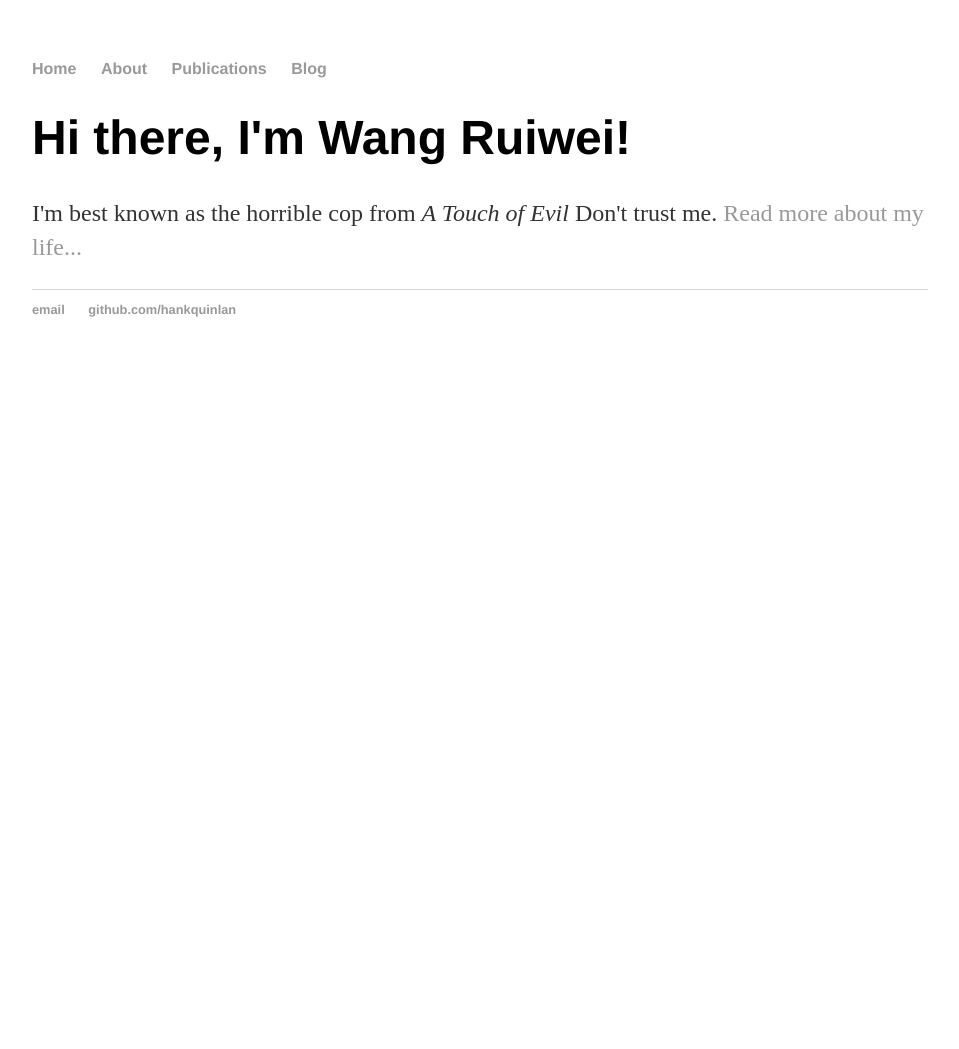
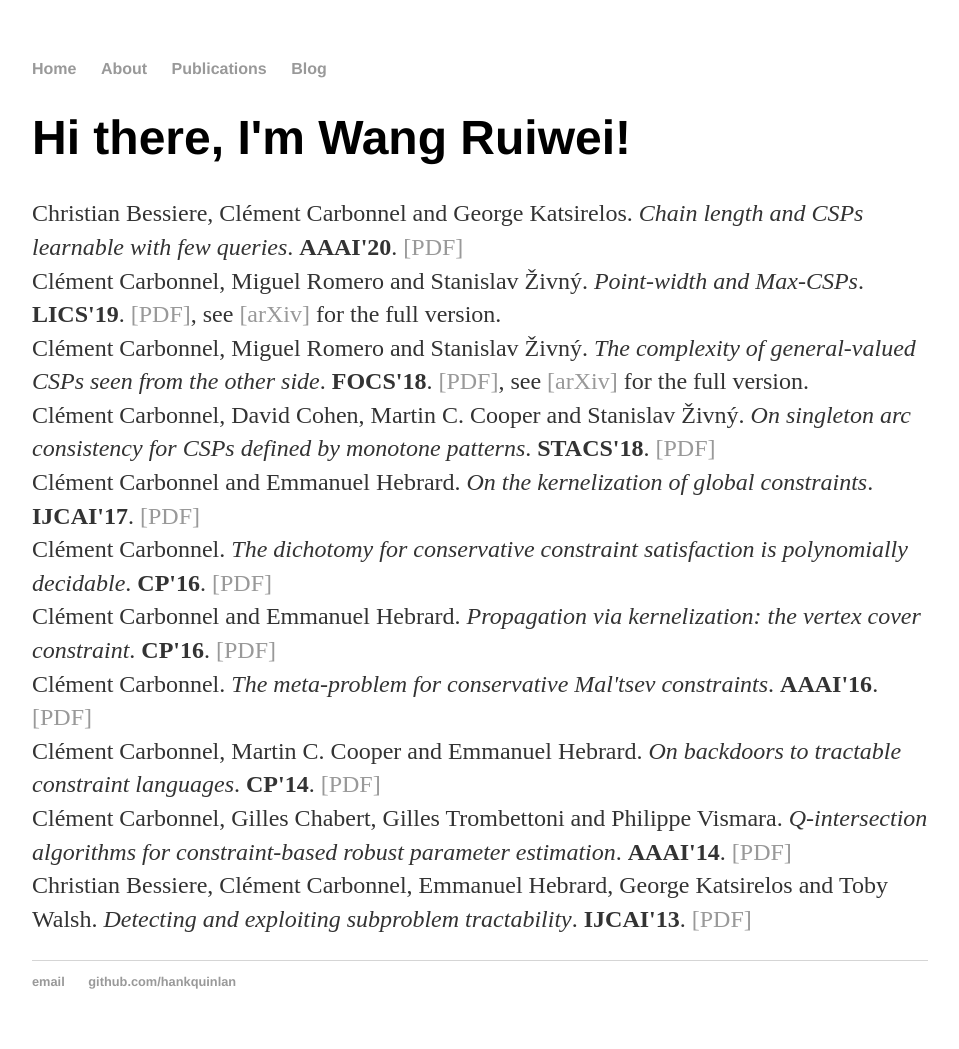
Before and after one commit to WangRuiwei/WangRuiwei.github.io, a Jekyll site: the page built from index.html, in a window 1280 px wide. Shown: the whole page, without its empty margins (160-1119 px from the left). Built offline with Jekyll 4.4.1, drawn with Linux system fonts in a browser that asks for light colours; before the commit the page ends 900 px from its top, so only the background shows below that.

Commit message:
Update index.html

```diff
--- a/index.html
+++ b/index.html
@@ -3,6 +3,18 @@
 title: Wang Ruiwei
 ---
 <div class="blurb">
-	<h1>Hi there, I'm Wang Ruiwei!</h1>
-	<p>I'm best known as the horrible cop from <em>A Touch of Evil</em> Don't trust me. <a href="/about">Read more about my life...</a></p>
+<h1>Hi there, I'm Wang Ruiwei!</h1>
+<p class="p2"><span class="s1">Christian Bessiere, Clément Carbonnel and George Katsirelos. <i>Chain length and CSPs learnable with few queries</I>. <b>AAAI'20</b>. <a href="http://www.lirmm.fr/~ccarbonnel/papers/chainlength.pdf"><span class="s2">[PDF]</span></a><br>
+Clément Carbonnel, Miguel Romero and Stanislav Živný. <i>Point-width and Max-CSPs</I>. <b>LICS'19</b>. <a href="http://www.lirmm.fr/~ccarbonnel/papers/crz19lics.pdf"><span class="s2">[PDF]</span></a>, see <a href="https://arxiv.org/abs/1904.07388">[arXiv]</a> for the full version.  <br>
+Clément Carbonnel, Miguel Romero and Stanislav Živný. <i>The complexity of general-valued CSPs seen from the other side</i>. <b>FOCS'18</b>. <a href="http://www.lirmm.fr/~ccarbonnel/papers/otherside-focs.pdf"><span class="s2">[PDF]</span></a>, see <a href="https://arxiv.org/abs/1710.03148"><span class="s2">[arXiv]</span></a> for the full version. <br>
+Clément Carbonnel, David Cohen, Martin C. Cooper and Stanislav Živný. <i>On singleton arc consistency for CSPs defined by monotone patterns</i>. <b>STACS'18</b>. <a href="http://www.lirmm.fr/~ccarbonnel/papers/monotone-algorithmica.pdf"><span class="s2">[PDF]</span></a> <br>
+Clément Carbonnel and Emmanuel Hebrard. <i>On the kernelization of global constraints</i>. <b>IJCAI'17</b>. <a href="http://www.lirmm.fr/~ccarbonnel/papers/constraintkernel.pdf"><span class="s2">[PDF]</span></a> <br>
+Clément Carbonnel. <i>The dichotomy for conservative constraint satisfaction is polynomially decidable</i>. <b>CP'16</b>. <a href="http://www.lirmm.fr/~ccarbonnel/papers/dicho.pdf"><span class="s2">[PDF]</span></a> <br>
+Clément Carbonnel and Emmanuel Hebrard. <i>Propagation via kernelization: the vertex cover constraint</i>. <b>CP'16</b>. <a href="http://www.lirmm.fr/~ccarbonnel/papers/vertexcover.pdf"><span class="s2">[PDF]</span></a> <br>
+Clément Carbonnel. <i>The meta-problem for conservative Mal'tsev constraints</i>. <b>AAAI'16</b>. <a href="http://www.lirmm.fr/~ccarbonnel/papers/maltsev.pdf"><span class="s2">[PDF]</span></a> <br>
+Clément Carbonnel, Martin C. Cooper and Emmanuel Hebrard. <i>On backdoors to tractable constraint languages</i>. <b>CP'14</b>. <a href="http://www.lirmm.fr/~ccarbonnel/papers/backdoors.pdf"><span class="s2">[PDF]</span></a> <br>
+Clément Carbonnel, Gilles Chabert, Gilles Trombettoni and Philippe Vismara. <i>Q-intersection algorithms for constraint-based robust parameter estimation</i>. <b>AAAI'14</b>. <a href="http://www.lirmm.fr/~ccarbonnel/papers/qinter.pdf"><span class="s2">[PDF]</span></a> <br>
+Christian Bessiere, Clément Carbonnel, Emmanuel Hebrard, George Katsirelos and Toby Walsh. <i>Detecting and exploiting subproblem tractability</i>. <b>IJCAI'13</b>. <a href="http://www.lirmm.fr/~ccarbonnel/papers/detecting.pdf"><span class="s2">[PDF]</span></a><span class="Apple-converted-space"> </span></span>
+</p>
+
 </div><!-- /.blurb -->
```
